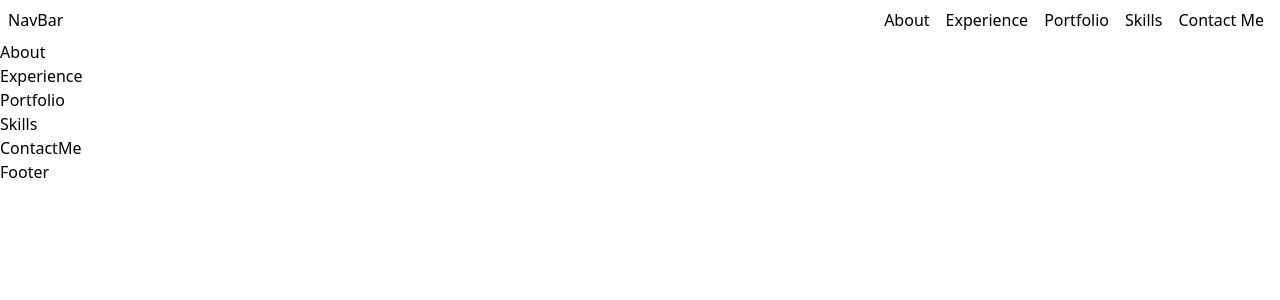
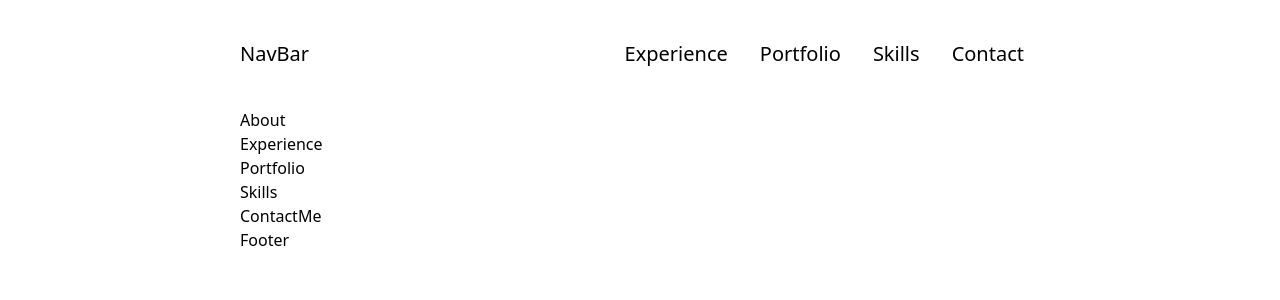
Before and after one commit to ethangeau/ethange, a React (Create React App) app: page / in a window 1280 px wide. Shown: the top 300 px of the page. Built offline with nearby package versions, Linux system fonts and the light colour scheme.

Commit message:
update NavBar

```diff
--- a/src/App.js
+++ b/src/App.js
@@ -10,7 +10,7 @@ import Footer from "./components/Footer";
 
 function App() {
   return (
-    <>
+    <div className="px-10 md:px-20 lg:px-40 xl:px-60 2xl:px-80">
       <NavBar />
       <About />
       <Experience />
@@ -18,7 +18,7 @@ function App() {
       <Skills />
       <ContactMe />
       <Footer />
-    </>
+    </div>
   );
 }
 
--- a/src/components/NavBar.jsx
+++ b/src/components/NavBar.jsx
@@ -1,13 +1,24 @@
 import React from "react";
+
+import { Link } from "@mui/material";
+
 import { navItems } from "../constants";
 
 const NavBar = () => {
   return (
-    <div className="flex justify-between p-2">
-      <h1>NavBar</h1>
+    <div className="flex justify-between py-10">
+      <h1 className="text-xl">NavBar</h1>
       <ul className="flex justify-center">
         {navItems.map((item) => (
-          <li className=" px-2">{item}</li>
+          <li className="px-1 text-xl cursor-pointer md:px-2 lg:px-4">
+            <Link
+              href={`#${item.toLowerCase()}`}
+              color="inherit"
+              underline="hover"
+            >
+              {item}
+            </Link>
+          </li>
         ))}
       </ul>
     </div>
--- a/src/constants/index.js
+++ b/src/constants/index.js
@@ -1,7 +1 @@
-export const navItems = [
-  "About",
-  "Experience",
-  "Portfolio",
-  "Skills",
-  "Contact Me",
-];
+export const navItems = ["Experience", "Portfolio", "Skills", "Contact"];
```
